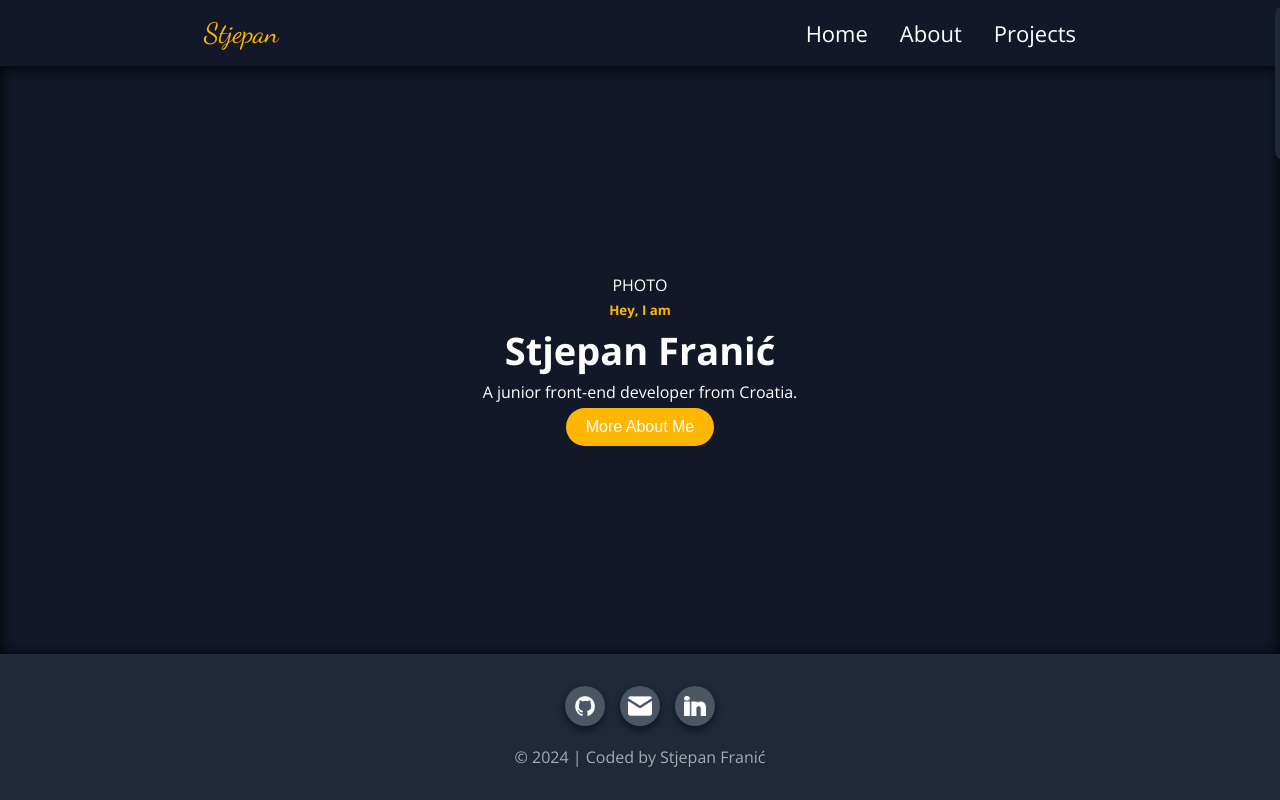
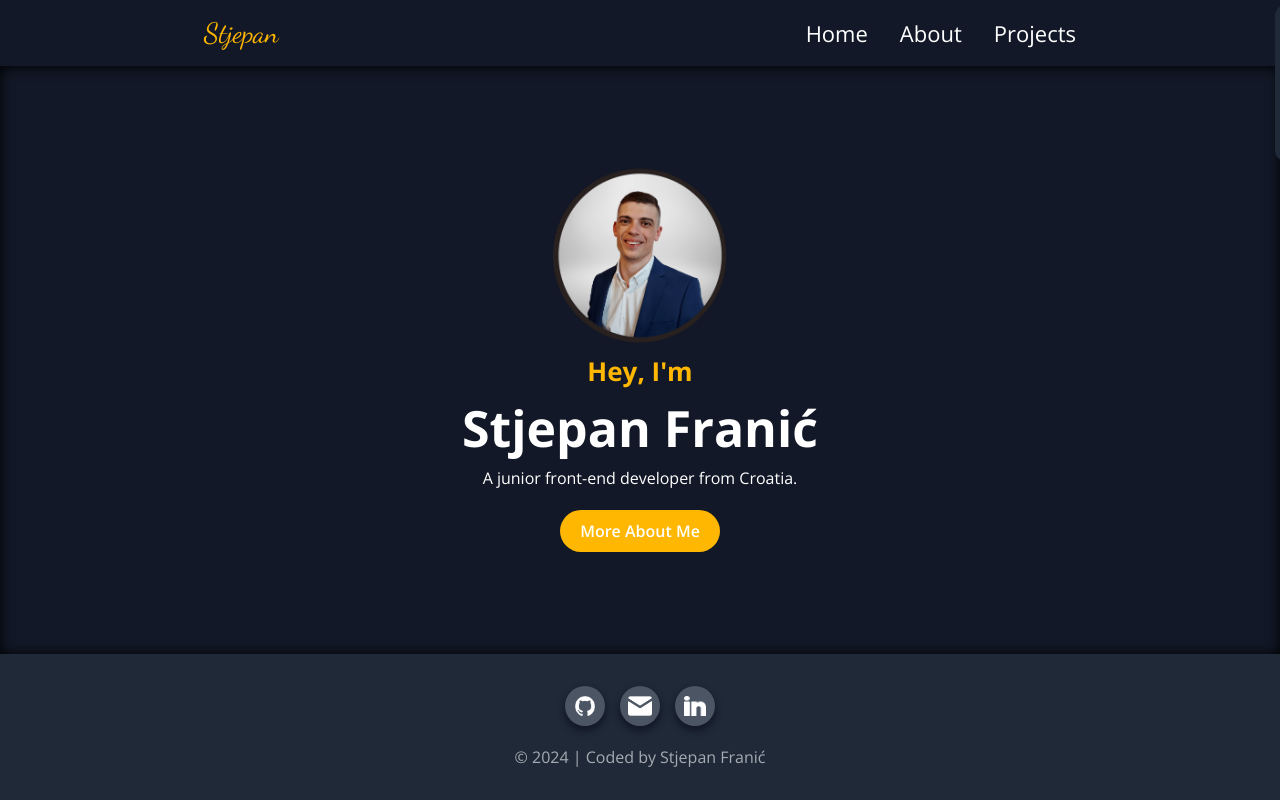
Before and after one commit to Stjepan1999/portfolio, a React (Vite) app: page / in a window 1280 px wide. Built offline with nearby package versions, Linux system fonts and the light colour scheme.

Commit message:
Edit landing section and add image

```diff
--- a/src/pages/HomePage/HomePage.jsx
+++ b/src/pages/HomePage/HomePage.jsx
@@ -1,14 +1,20 @@
 import './HomePage.scss';
+import landingImage from '../../assets/Images/landing-image.png';
+import { Link } from 'react-router-dom';
 
 export const HomePage = () => {
   return (
     <div className="page home-page">
       <div className="landing-section">
-        <div>PHOTO</div>
-        <h5 className="text-primary-color">Hey, I am</h5>
-        <h1 className="landing-heading">Stjepan Franić</h1>
+        <div>
+          <img src={landingImage} className="landing-image" />
+        </div>
+        <h5 className="text-primary-color medium-text">Hey, I'm</h5>
+        <h1 className="large-text">Stjepan Franić</h1>
         <p className="text">A junior front-end developer from Croatia.</p>
-        <button className="button button-primary">More About Me</button>
+        <Link to="/about" className="button button-primary margin-top">
+          More About Me
+        </Link>
       </div>
     </div>
   );
--- a/src/pages/HomePage/HomePage.scss
+++ b/src/pages/HomePage/HomePage.scss
@@ -12,7 +12,6 @@
   gap: 5px;
   color: $text-color;
 }
-
-.landing-heading {
-  font-size: 38px;
+.landing-image {
+  width: 175px;
 }
--- a/src/styles.scss
+++ b/src/styles.scss
@@ -41,6 +41,13 @@ body {
 .text-description {
   text-align: justify;
 }
+.large-text {
+  font-size: 50px;
+  text-align: center;
+}
+.medium-text {
+  font-size: 26px;
+}
 
 .button {
   border: none;
@@ -48,6 +55,7 @@ body {
   padding: 10px 20px;
   border-radius: 30px;
   font-size: 16px;
+  font-weight: 600;
 
   &:hover {
     cursor: pointer;
@@ -117,3 +125,6 @@ body {
 .margin-bottom {
   margin-bottom: 2rem;
 }
+.margin-top {
+  margin-top: 1rem;
+}
```
Also changed, not shown: src/assets/Images/landing-image.png (renamed from src/assets/Images/personal-image.png).
